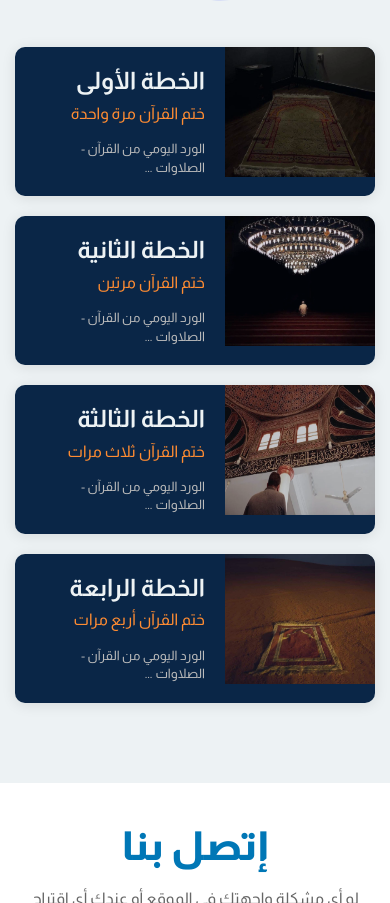
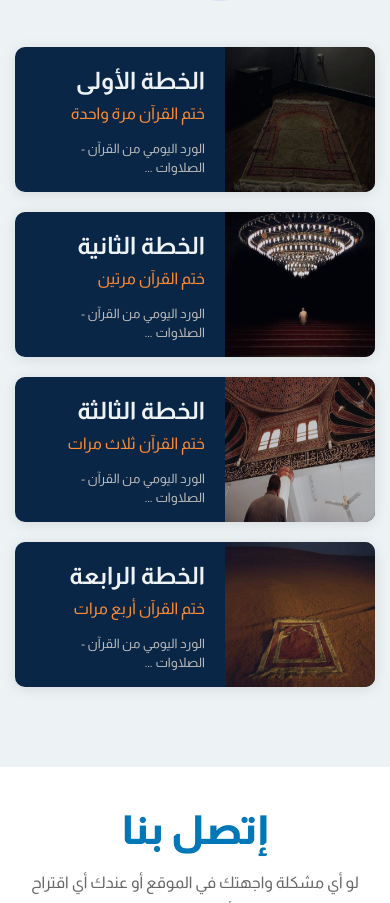
Before and after one commit to mahmoud-abdelaziz11/test_ramadank_mana_website, a plain HTML site: page index.html in a window 390 px wide. Shown: the part 4155-5058 px from the top of the page. Drawn offline with Linux system fonts and the light colour scheme.

Commit message:
modified in css file

```diff
--- a/css/ramadan.css
+++ b/css/ramadan.css
@@ -491,6 +491,7 @@ header nav ul li a {
 @media (max-width: 767px) {
   .plans .plans-content .plan {
     display: flex;
+    max-height: 145px;
   }
 }
 .plans .plans-content .plan img {
@@ -508,7 +509,7 @@ header nav ul li a {
 @media (max-width: 767px) {
   .plans .plans-content .plan img {
     width: 150px;
-    height: 130px;
+    max-height: 146px;
   }
 }
 .plans .plans-content .plan .text-content {
@@ -527,7 +528,7 @@ header nav ul li a {
 }
 /* End Plans Section */
 
-/* Start plan pages */
+/*------------------------------------------------------------------ Start plan pages sperated html file*/
 
 /* Start page-image */
 .page-image {
@@ -786,7 +787,7 @@ header nav ul li a {
 }
 /* End Contact Section */
 
-/* End plan pages */
+/*------------------------------------------------------------------ End plan pages sperated html file*/
 
 /* Start Animation */
 @keyframes bouncing {
```
